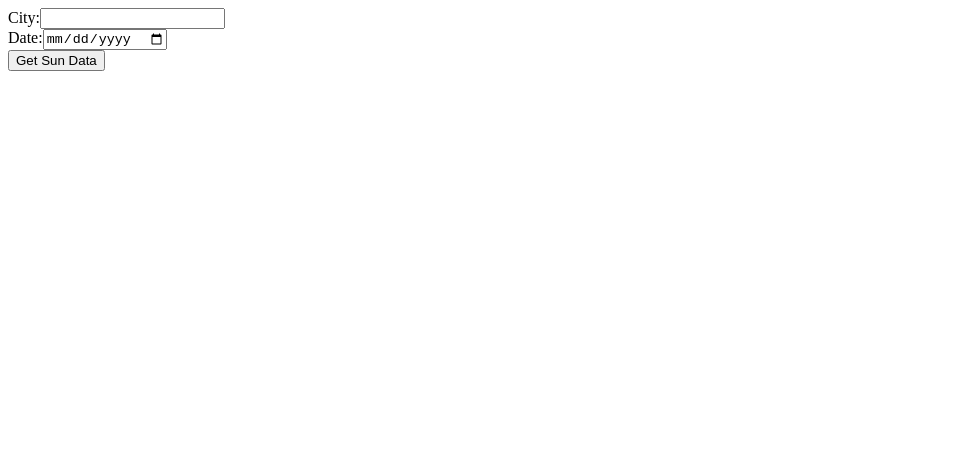
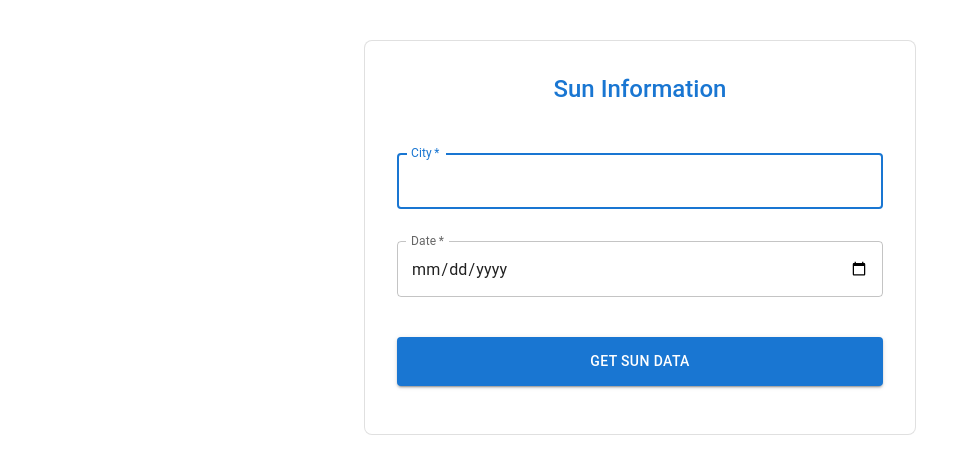
Before and after one commit to CodecoolGlobal/solar-watch-MVP-java-toro-m, a React (Vite) app in the folder solar-watch-frontend/: page /suninfo in a window 1280 px wide. Shown: the top 474 px of the page, without its empty margins (0-971 px from the left). Built offline with nearby package versions, Linux system fonts and the light colour scheme.

Commit message:
sunInfo page and components updated with same theme

```diff
--- a/solar-watch-frontend/src/components/SunDataForm.jsx
+++ b/solar-watch-frontend/src/components/SunDataForm.jsx
@@ -1,4 +1,5 @@
 import { useState } from 'react';
+import { TextField, Button, Box } from '@mui/material';
 
 const SunDataForm = ({ onFormSubmit }) => {
     const [formData, setFormData] = useState({
@@ -20,31 +21,44 @@ const SunDataForm = ({ onFormSubmit }) => {
     };
 
     return (
-        <form onSubmit={handleSubmit}>
-            <div>
-                <label>City:
-                    <input
-                        type="text"
+        <Box component="form" onSubmit={handleSubmit} sx={{ mt: 1, width: '100%' }}>
+            <TextField
+                margin="normal"
+                required
+                fullWidth
+                id="city"
+                label="City"
                 name="city"
+                autoComplete="city"
+                autoFocus
                 value={formData.city}
                 onChange={handleChange}
+                sx={{ mb: 2 }}
+            />
+            <TextField
+                margin="normal"
                 required
-                    />
-                </label>
-            </div>
-            <div>
-                <label>Date:
-                    <input
+                fullWidth
+                name="date"
+                label="Date"
                 type="date"
-                        name="date"
+                id="date"
+                InputLabelProps={{
+                    shrink: true,
+                }}
                 value={formData.date}
                 onChange={handleChange}
-                        required
+                sx={{ mb: 3 }}
             />
-                </label>
-            </div>
-            <button type="submit">Get Sun Data</button>
-        </form>
+            <Button
+                type="submit"
+                fullWidth
+                variant="contained"
+                sx={{ mt: 2, mb: 2, py: 1.5 }}
+            >
+                Get Sun Data
+            </Button>
+        </Box>
     );
 };
 
--- a/solar-watch-frontend/src/components/SunDataRequestedInfo.jsx
+++ b/solar-watch-frontend/src/components/SunDataRequestedInfo.jsx
@@ -1,19 +1,60 @@
 import React from 'react';
+import { Box, Typography, Paper, Divider } from '@mui/material';
 
-const SunDataRequestedInfo = ({ sunData }) => {
-  if (!sunData) return null;
+const SunDataRequestedInfo = ({ sunData, onBack }) => {
+    const { city, date, sunriseTime: sunrise, sunsetTime: sunset } = sunData;
+    const formattedDate = new Date(date).toLocaleDateString('en-US', {
+        weekday: 'long',
+        year: 'numeric',
+        month: 'long',
+        day: 'numeric'
+    });
 
-  return (
-    <div>
-      <h2>Sun Data for {sunData.city.name}</h2>
-      <p>Date: {sunData.date}</p>
-      <div>
-        <p>Sunrise: {sunData.sunriseTime}</p>
-        <p>Sunset: {sunData.sunsetTime}</p>
-      </div>
-      <p>Timezone: {sunData.timezoneId}</p>
-    </div>
-  );
+    return (
+        <Box sx={{ width: '100%' }}>
+            <Typography component="h2" variant="h6" sx={{ mb: 2, color: 'primary.main' }}>
+                Sun Data for {city.name}
+            </Typography>
+            <Typography variant="body2" color="text.secondary" sx={{ mb: 3 }}>
+                {formattedDate}
+            </Typography>
+
+            <Paper
+                elevation={2}
+                sx={{
+                    p: 3,
+                    mb: 3,
+                    borderRadius: 2,
+                    border: '1px solid',
+                    borderColor: 'divider'
+                }}
+            >
+                <Box sx={{ display: 'flex', justifyContent: 'space-between', mb: 2 }}>
+                    <Box sx={{ textAlign: 'center', flex: 1 }}>
+                        <Typography variant="subtitle2" color="text.secondary">SUNRISE</Typography>
+                        <Typography variant="h5" sx={{ mt: 1, fontWeight: 500 }}>
+                            {sunrise}
+                        </Typography>
+                    </Box>
+
+                    <Divider orientation="vertical" flexItem sx={{ mx: 2 }} />
+
+                    <Box sx={{ textAlign: 'center', flex: 1 }}>
+                        <Typography variant="subtitle2" color="text.secondary">SUNSET</Typography>
+                        <Typography variant="h5" sx={{ mt: 1, fontWeight: 500 }}>
+                            {sunset}
+                        </Typography>
+                    </Box>
+                </Box>
+
+                <Divider sx={{ my: 2 }} />
+
+                <Typography variant="body2" color="text.secondary" align="center">
+                    Timezone: {sunData.timezoneId}
+                </Typography>
+            </Paper>
+        </Box>
+    );
 };
 
 export default SunDataRequestedInfo;
--- a/solar-watch-frontend/src/pages/SunInfoPage.jsx
+++ b/solar-watch-frontend/src/pages/SunInfoPage.jsx
@@ -1,13 +1,25 @@
 import { useState } from "react";
+import {
+    Container,
+    Paper,
+    Typography,
+    Box,
+    CircularProgress,
+    Alert,
+    Button
+} from '@mui/material';
 import SunDataForm from "../components/SunDataForm";
 import SunDataRequestedInfo from "../components/SunDataRequestedInfo";
+
 
 const SunInfoPage = () => {
     const [sunData, setSunData] = useState(null);
     const [error, setError] = useState(null);
+    const [isLoading, setIsLoading] = useState(false);
 
     const handleFormSubmit = async (formData) => {
         try {
+            setIsLoading(true);
             const token = JSON.parse(localStorage.getItem('token'))?.jwt;
             if (!token) {
                 throw new Error('No authentication token found');
@@ -23,7 +35,8 @@ const SunInfoPage = () => {
             );
 
             if (!response.ok) {
-                throw new Error('Failed to fetch sun data');
+                const errorData = await response.json().catch(() => ({}));
+                throw new Error(errorData.message || 'Failed to fetch sun data');
             }
 
             const data = await response.json();
@@ -32,21 +45,73 @@ const SunInfoPage = () => {
         } catch (err) {
             setError(err.message);
             setSunData(null);
+        } finally {
+            setIsLoading(false);
         }
     };
 
     return (
-        <div>
-            {!sunData ? (
-                <SunDataForm onFormSubmit={handleFormSubmit} />
-            ) : (
-                <>
-                    <SunDataRequestedInfo sunData={sunData} />
-                    <button onClick={() => setSunData(null)}>Back</button>
-                </>
-            )}
-            {error && <p>Error: {error}</p>}
-        </div>
+        <Container maxWidth="sm" sx={{ py: 4 }}>
+            <Paper
+                elevation={0}
+                sx={{
+                    p: 4,
+                    borderRadius: 2,
+                    border: '1px solid',
+                    borderColor: 'divider',
+                }}
+            >
+                <Typography
+                    variant="h5"
+                    component="h1"
+                    align="center"
+                    gutterBottom
+                    color="primary"
+                    sx={{ mb: 4, fontWeight: 500 }}
+                >
+                    Sun Information
+                </Typography>
+
+                {error && (
+                    <Alert
+                        severity="error"
+                        sx={{
+                            mb: 3,
+                            '& .MuiAlert-message': {
+                                width: '100%',
+                                textAlign: 'center'
+                            }
+                        }}
+                    >
+                        {error}
+                    </Alert>
+                )}
+
+                {isLoading ? (
+                    <Box display="flex" justifyContent="center" my={4}>
+                        <CircularProgress />
+                    </Box>
+                ) : !sunData ? (
+                    <SunDataForm onFormSubmit={handleFormSubmit} />
+                ) : (
+                    <Box>
+                        <SunDataRequestedInfo sunData={sunData} />
+                        <Box mt={3} display="flex" justifyContent="center">
+                            <Button
+                                variant="outlined"
+                                onClick={() => setSunData(null)}
+                                sx={{
+                                    textTransform: 'none',
+                                    fontWeight: 500
+                                }}
+                            >
+                                New Search
+                            </Button>
+                        </Box>
+                    </Box>
+                )}
+            </Paper>
+        </Container>
     );
 };
 
```
Lines whose indentation alone changed are shown as unchanged.
